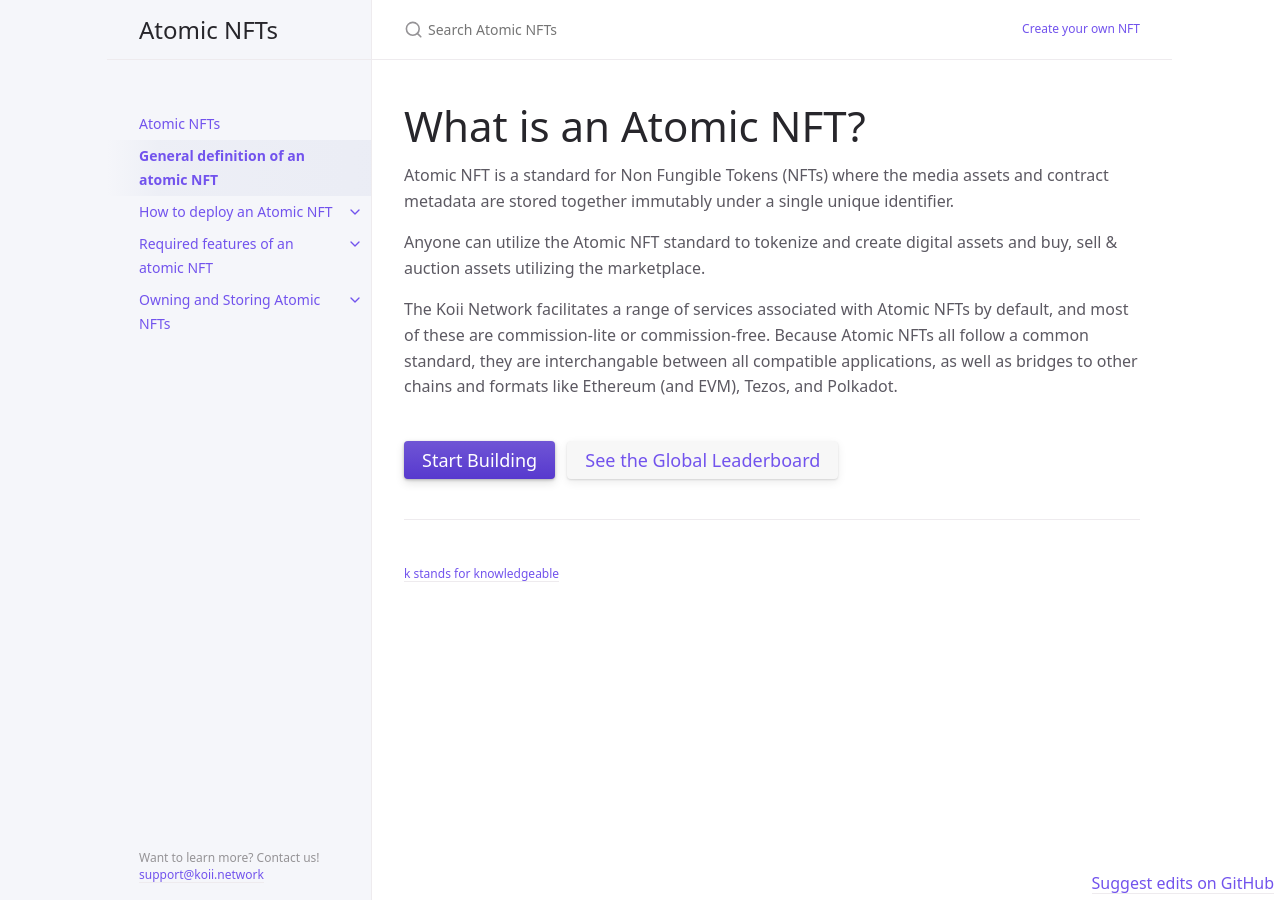
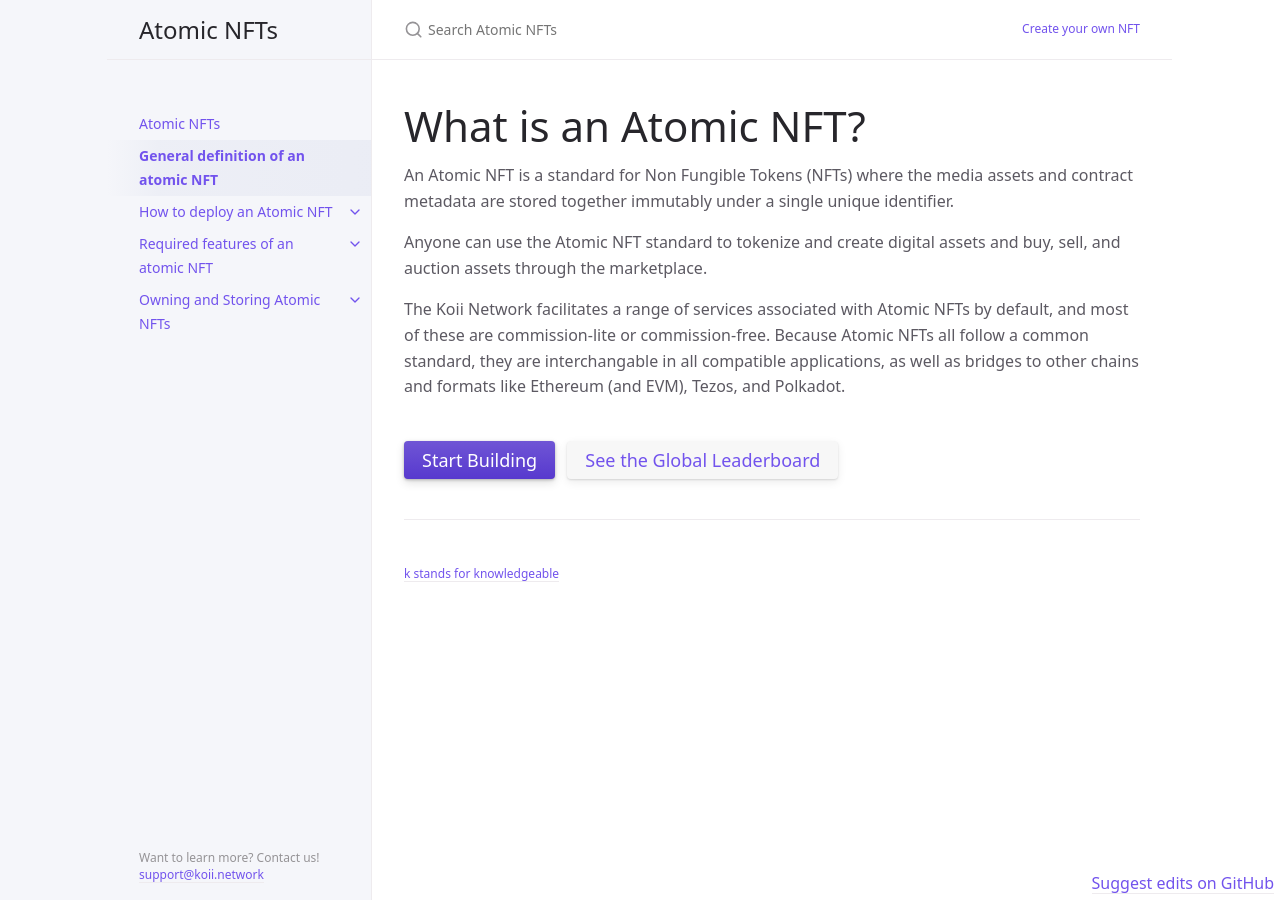
Before and after one commit to atomic-nfts/site, a Jekyll site: the page built from docs/General-definition-of-an-atomic-NFT.md, in a window 1280 px wide. Built offline with Jekyll 4.4.1, drawn with Linux system fonts in a browser that asks for light colours.

Commit message:
Update General-definition-of-an-atomic-NFT.md
Minor language edits

```diff
--- a/docs/General-definition-of-an-atomic-NFT.md
+++ b/docs/General-definition-of-an-atomic-NFT.md
@@ -8,11 +8,11 @@
 ## What is an Atomic NFT?
 {: .fs-9 }
 
-Atomic NFT is a standard for Non Fungible Tokens (NFTs) where the media assets and contract metadata are stored together immutably under a single unique identifier.
+An Atomic NFT is a standard for Non Fungible Tokens (NFTs) where the media assets and contract metadata are stored together immutably under a single unique identifier.
 
-Anyone can utilize the Atomic NFT standard to tokenize and create digital assets and buy, sell & auction assets utilizing the marketplace.
+Anyone can use the Atomic NFT standard to tokenize and create digital assets and buy, sell, and auction assets through the marketplace.
 
-The Koii Network facilitates a range of services associated with Atomic NFTs by default, and most of these are commission-lite or commission-free. Because Atomic NFTs all follow a common standard, they are interchangable between all compatible applications, as well as bridges to other chains and formats like Ethereum (and EVM), Tezos, and Polkadot.
+The Koii Network facilitates a range of services associated with Atomic NFTs by default, and most of these are commission-lite or commission-free. Because Atomic NFTs all follow a common standard, they are interchangable in all compatible applications, as well as bridges to other chains and formats like Ethereum (and EVM), Tezos, and Polkadot.
 
 <br>
 [Start Building](/docs/How-to-deploy-an-Atomic-NFT){: .btn .btn-primary .fs-5 .mb-4 .mb-md-0 .mr-2 } [See the Global Leaderboard](https://koi.rocks){: .btn .fs-5 .mb-4 .mb-md-0 target="_blank"}
```
